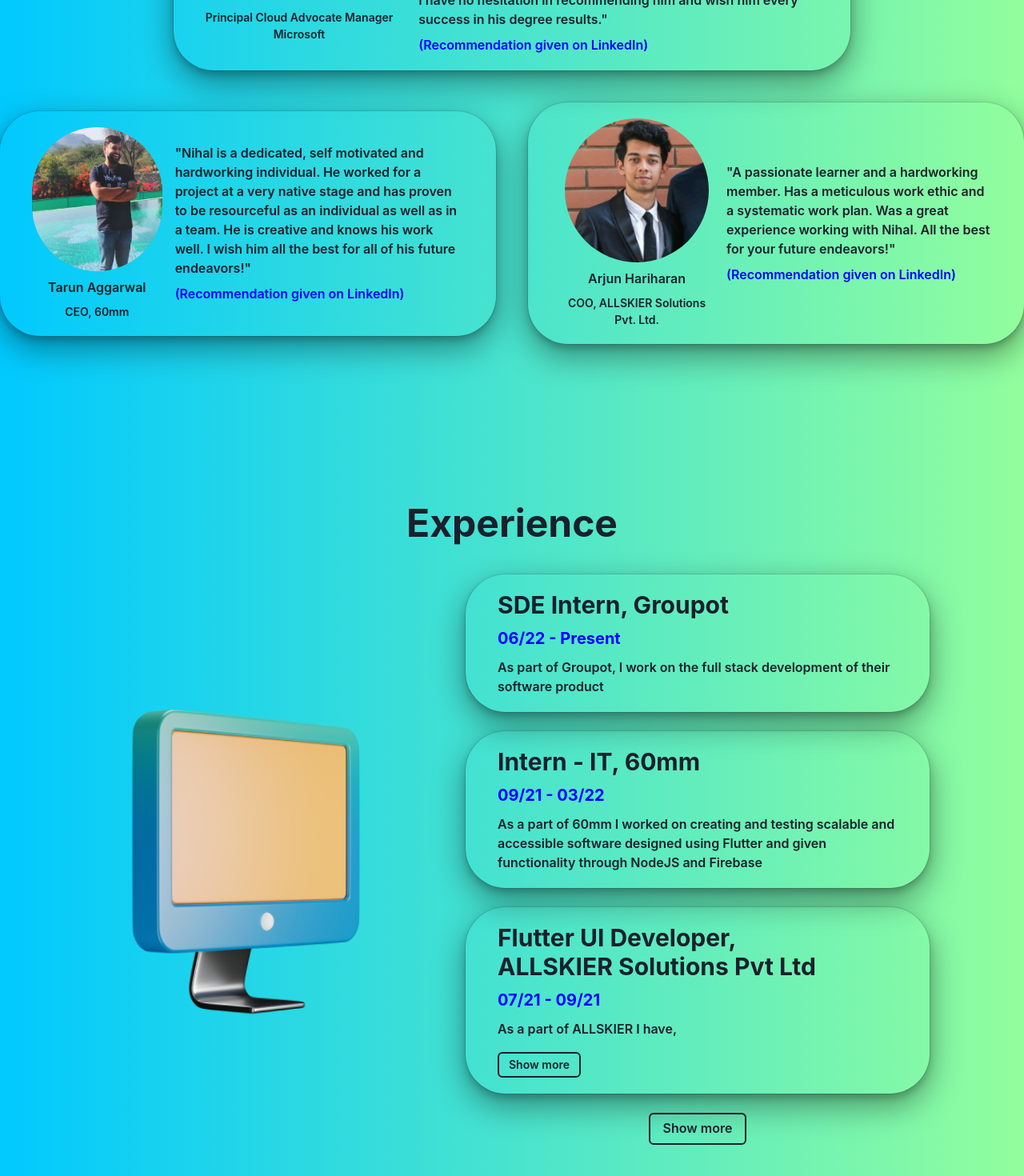
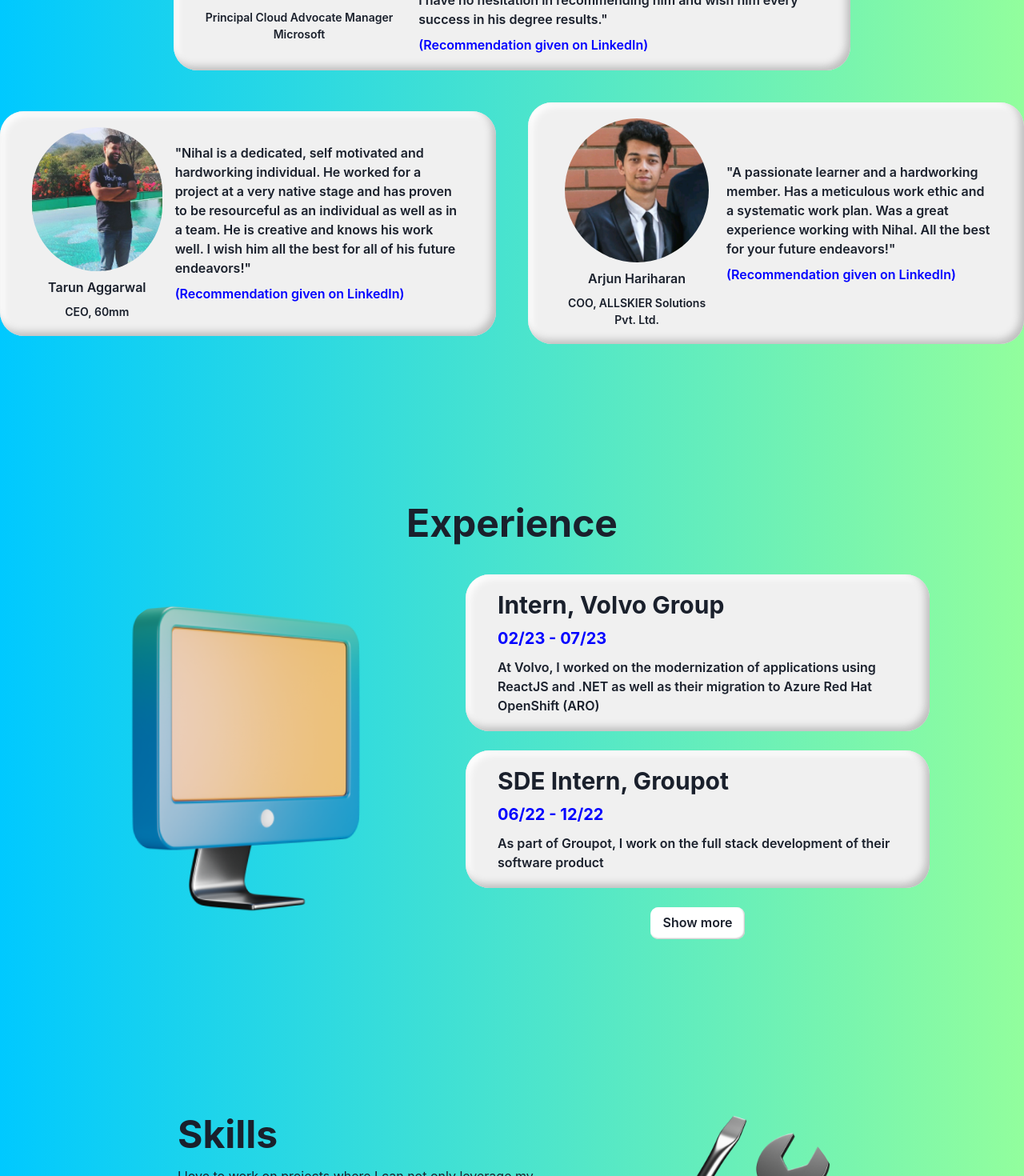
Before and after one commit to nrd26/my-website-react, a React (Create React App) app: page / in a window 1280 px wide. Shown: the part 1160-2630 px from the top of the page at 80% size. Built offline with nearby package versions, Linux system fonts and the light colour scheme.

Commit message:
Changes
- Resume
- Added exp
- Light mode cards
- Lesser items

```diff
--- a/src/components/Body.js
+++ b/src/components/Body.js
@@ -83,11 +83,9 @@ function Body() {
             </Heading>
         </Center>
         <Box
-        boxShadow={colorMode === 'light' ? "dark-lg" : "dark-lg"}
-        borderRadius="50px"
-        // borderColor={'#7f7f7f'}
-        // border={colorMode === 'light' ? '2px' : 'none'}
-        // backgroundColor={colorMode === 'light' ? 'white' : 'dark-lg'}
+        boxShadow={colorMode === 'light' ? "inset -5px -5px 10px #bebebe, inset 5px 5px 10px #ffffff" : "dark-lg"}
+        borderRadius="30px"
+        backgroundColor={colorMode === 'light' ? '#f0f0f0' : 'dark-lg'}
         alignSelf={'center'}
         px={10} py={5}>
             <HStack>
@@ -138,9 +136,9 @@ function Body() {
         <SimpleGrid columns={2} spacing={10}>
 
         <Box
-        boxShadow={colorMode === 'light' ? "dark-lg": "dark-lg"}
-        borderRadius="50px"
-        // border={colorMode === 'light' ? '2px' : 'none'}
+        boxShadow={colorMode === 'light' ? "inset -5px -5px 10px #bebebe, inset 5px 5px 10px #ffffff" : "dark-lg"}
+        borderRadius="30px"
+        backgroundColor={colorMode === 'light' ? '#f0f0f0' : 'dark-lg'}
         alignSelf={'center'}
         px={10} py={5}>
             <HStack>
@@ -159,8 +157,8 @@ function Body() {
                             </Text>
                 </VStack>
             <Spacer></Spacer>
-            <VStack align={'flex-start'}>
-                <Text fontSize={'md'}  fontWeight={'semibold'} maxWidth={['400']}>
+            <VStack align={'start'}>
+                <Text fontSize={'md'} alignSelf={'start'} fontWeight={'semibold'} maxWidth={['400']}>
                 "Nihal is a dedicated, self motivated and hardworking individual.
                 He worked for a project at a very native stage and has proven to
                 be resourceful as an individual as well as in a team.
@@ -179,8 +177,9 @@ function Body() {
         </Box>
 
         <Box
-        boxShadow={colorMode === 'light' ? "dark-lg" : "dark-lg"}
-        borderRadius="50px"
+        boxShadow={colorMode === 'light' ? "inset -5px -5px 10px #bebebe, inset 5px 5px 10px #ffffff" : "dark-lg"}
+        borderRadius="30px"
+        backgroundColor={colorMode === 'light' ? '#f0f0f0' : 'dark-lg'}
         alignSelf={'center'}
         px={10} py={5}>
             <HStack>
@@ -236,15 +235,34 @@ function Body() {
             <Spacer></Spacer>
             <VStack align={'flex-start'} spacing={6}>
             <Box
-                boxShadow="dark-lg"
-                borderRadius="50px"
+                boxShadow={colorMode === 'light' ? "inset -5px -5px 10px #bebebe, inset 5px 5px 10px #ffffff" : "dark-lg"}
+                borderRadius="30px"
+                backgroundColor={colorMode === 'light' ? '#f0f0f0' : 'dark-lg'}
+                alignSelf={'center'}
+                mx={8}
+                px={10} py={5}>
+                    <VStack align={'flex-start'} spacing={3}>
+                    <Heading size = 'lg'>Intern, Volvo Group</Heading>
+                        <Heading size={'md'} maxWidth={['400']} color={recOnLinkedin}>
+                        02/23 - 07/23
+                        </Heading>
+                        <Text fontSize={'md'} fontWeight={'semibold'} maxWidth={['500']}>
+                        At Volvo, I worked on the modernization of applications using ReactJS and .NET as well as their migration to Azure Red Hat OpenShift (ARO)
+                        </Text>
+
+                        </VStack>
+                </Box>
+            <Box
+                boxShadow={colorMode === 'light' ? "inset -5px -5px 10px #bebebe, inset 5px 5px 10px #ffffff" : "dark-lg"}
+                borderRadius="30px"
+                backgroundColor={colorMode === 'light' ? '#f0f0f0' : 'dark-lg'}
                 alignSelf={'center'}
                 mx={8}
                 px={10} py={5}>
                     <VStack align={'flex-start'} spacing={3}>
                     <Heading size = 'lg'>SDE Intern, Groupot</Heading>
                         <Heading size={'md'} maxWidth={['400']} color={recOnLinkedin}>
-                        06/22 - Present
+                        06/22 - 12/22
                         </Heading>
                         <Text fontSize={'md'} fontWeight={'semibold'} maxWidth={['500']}>
                         As part of Groupot, I work on the full stack development of their software product
@@ -252,9 +270,11 @@ function Body() {
 
                         </VStack>
                 </Box>
+                <Collapse in={showExp} animateOpacity>
                 <Box
-                boxShadow="dark-lg"
-                borderRadius="50px"
+                boxShadow={colorMode === 'light' ? "inset -5px -5px 10px #bebebe, inset 5px 5px 10px #ffffff" : "dark-lg"}
+                borderRadius="30px"
+                backgroundColor={colorMode === 'light' ? '#f0f0f0' : 'dark-lg'}
                 alignSelf={'center'}
                 mx={8}
                 px={10} py={5}>
@@ -271,9 +291,11 @@ function Body() {
 
                         </VStack>
                 </Box>
+
                 <Box
-                boxShadow="dark-lg"
-                borderRadius="50px"
+                boxShadow={colorMode === 'light' ? "inset -5px -5px 10px #bebebe, inset 5px 5px 10px #ffffff" : "dark-lg"}
+                borderRadius="30px"
+                backgroundColor={colorMode === 'light' ? '#f0f0f0' : 'dark-lg'}
                 alignSelf={'center'}
                 mx={8}
                 px={10} py={5}>
@@ -325,10 +347,11 @@ function Body() {
                 </Box>
 
 
-      <Collapse in={showExp} animateOpacity>
+
       <Box
-                boxShadow="dark-lg"
-                borderRadius="50px"
+                boxShadow={colorMode === 'light' ? "inset -5px -5px 10px #bebebe, inset 5px 5px 10px #ffffff" : "dark-lg"}
+                borderRadius="30px"
+                backgroundColor={colorMode === 'light' ? '#f0f0f0' : 'dark-lg'}
                 alignSelf={'center'}
                 mx={8}
                 mt={3}
@@ -349,8 +372,9 @@ function Body() {
                 </Box>
       </Collapse>
                 <Button alignSelf={'center'}
-                border={colorMode === 'light' ? '2px' : 'none'}
-                backgroundColor={colorMode==='light'? 'transparent': 'dark-lg'}
+                boxShadow={colorMode === 'light' && "inset -1px -1px 2px #bebebe, inset 1px 1px 2px #ffffff"}
+                borderRadius="10px"
+                backgroundColor={colorMode === 'light' ? 'white' : 'dark-lg'}
                  onClick={handleToggleExp}>Show {showExp ? 'less' : 'more'}</Button>
                 </VStack>
 
@@ -401,8 +425,9 @@ function Body() {
             <Spacer></Spacer>
             <VStack align={'flex-start'} spacing={6}>
             <Box
-                boxShadow="dark-lg"
-                borderRadius="50px"
+                boxShadow={colorMode === 'light' ? "inset -5px -5px 10px #bebebe, inset 5px 5px 10px #ffffff" : "dark-lg"}
+                borderRadius="30px"
+                backgroundColor={colorMode === 'light' ? '#f0f0f0' : 'dark-lg'}
                 alignSelf={'center'}
                 mx={8}
                 px={10} py={5}>
@@ -425,8 +450,9 @@ function Body() {
                         </VStack>
                 </Box>
                 <Box
-                boxShadow="dark-lg"
-                borderRadius="50px"
+                boxShadow={colorMode === 'light' ? "inset -5px -5px 10px #bebebe, inset 5px 5px 10px #ffffff" : "dark-lg"}
+                borderRadius="30px"
+                backgroundColor={colorMode === 'light' ? '#f0f0f0' : 'dark-lg'}
                 alignSelf={'center'}
                 mx={8}
                 px={10} py={5}>
@@ -450,9 +476,12 @@ function Body() {
 
                         </VStack>
                 </Box>
+                <Collapse in={showExp} animateOpacity>
+
                 <Box
-                boxShadow="dark-lg"
-                borderRadius="50px"
+                boxShadow={colorMode === 'light' ? "inset -5px -5px 10px #bebebe, inset 5px 5px 10px #ffffff" : "dark-lg"}
+                borderRadius="30px"
+                backgroundColor={colorMode === 'light' ? '#f0f0f0' : 'dark-lg'}
                 alignSelf={'center'}
                 mx={8}
                 px={10} py={5}>
@@ -478,10 +507,10 @@ function Body() {
                 </Box>
 
 
-      <Collapse in={showExp} animateOpacity>
       <Box
-                boxShadow="dark-lg"
-                borderRadius="50px"
+                boxShadow={colorMode === 'light' ? "inset -5px -5px 10px #bebebe, inset 5px 5px 10px #ffffff" : "dark-lg"}
+                borderRadius="30px"
+                backgroundColor={colorMode === 'light' ? '#f0f0f0' : 'dark-lg'}
                 alignSelf={'center'}
                 mx={8}
                 mt={3}
@@ -512,8 +541,9 @@ function Body() {
                 <Button
                 alignSelf={'center'}
                 onClick={handleToggleExp}
-                border={colorMode === 'light' ? '2px' : 'none'}
-                        backgroundColor={colorMode==='light'? 'transparent': 'dark-lg'}
+                boxShadow={colorMode === 'light' ? "inset -1px -1px 2px #bebebe, inset 1px 1px 2px #ffffff" : "dark-lg"}
+        borderRadius="10px"
+        backgroundColor={colorMode === 'light' ? '#f0f0f0' : 'dark-lg'}
                 >
                     Show {showExp ? 'less' : 'more'}
                 </Button>
--- a/src/components/TopNav.js
+++ b/src/components/TopNav.js
@@ -32,7 +32,7 @@ function TopNav() {
         >
           <MenuItem>
           <Button borderColor={colorMode==='light' ? 'black' : 'white'} leftIcon={<FaDownload />} variant='outline'>
-          <a href='/Nihal Rian Dias.pdf' download>Resume</a>
+          <a href='/NihalRianDias.pdf' download>Resume</a>
             </Button>
           </MenuItem>
           <MenuItem><Link to="/">Home</Link></MenuItem>
```
Also changed, not shown: src/pages/About.js (+35 -13 lines), 2 other files (tests, documents, lock files or other folders).
